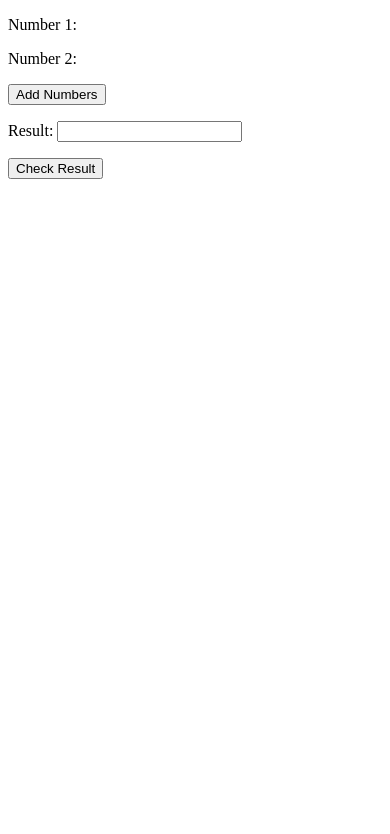
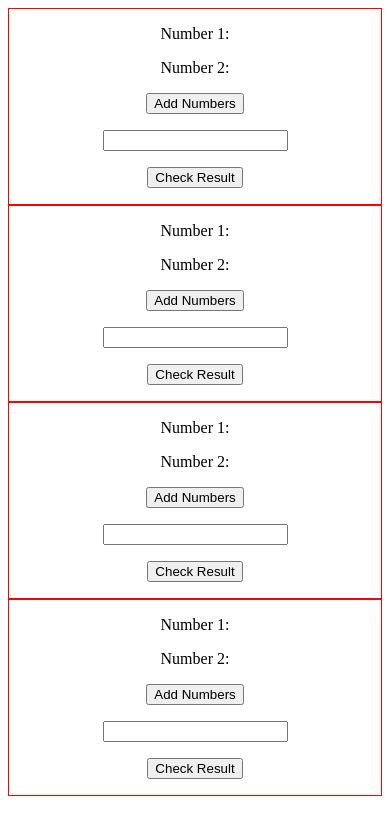
Before and after one commit to Hashmatullahnazari/additionquizapp1, a plain HTML site: page index.html in a window 390 px wide. Drawn offline with Linux system fonts and the light colour scheme.

Commit message:
applied css to responsive

```diff
--- a/app.js
+++ b/app.js
@@ -1,40 +1,40 @@
-function addNumbers() {
+function addNumbers(setNumber) {
   // Generate two random numbers
   var number1 = Math.floor(Math.random() * 100);
   var number2 = Math.floor(Math.random() * 100);
 
   // Display the numbers in the elements with the 'number1' and 'number2' ids
-    document.getElementById('number1').innerHTML = "Number 1: " + number1;
-    document.getElementById('number2').innerHTML = "Number 2: " + number2;
+  document.getElementById('number1_' + setNumber).innerHTML = "Number 1: " + number1;
+  document.getElementById('number2_' + setNumber).innerHTML = "Number 2: " + number2;
 
   // Add the numbers
   var result = number1 + number2;
 
   // Display the result in the input element with the 'result' id
-    document.getElementById('result').value = "";
+  document.getElementById('result_' + setNumber).value = "";
 
   // Clear the result message
-    document.getElementById('result-message').innerHTML = "";
+  document.getElementById('result-message_' + setNumber).innerHTML = "";
 }
 
-  function checkResult() {
+function checkResult(setNumber) {
   // Get the result input by the user
-    var userResult = document.getElementById('result').value;
+  var userResult = document.getElementById('result_' + setNumber).value;
 
   // Convert the result to a number
   userResult = Number(userResult);
 
   // Get the correct result
-    var number1 = Number(document.getElementById('number1').innerHTML.split(": ")[1]);
-    var number2 = Number(document.getElementById('number2').innerHTML.split(": ")[1]);
+  var number1 = Number(document.getElementById('number1_' + setNumber).innerHTML.split(": ")[1]);
+  var number2 = Number(document.getElementById('number2_' + setNumber).innerHTML.split(": ")[1]);
   var correctResult = number1 + number2;
 
   // Check if the user's result is correct
   if (userResult === correctResult) {
     // Display a message indicating that the result is correct
-      document.getElementById('result-message').innerHTML = "Correct! " + correctResult + ".";;
+    document.getElementById('result-message_' + setNumber).innerHTML = "Correct! " + correctResult + ".";
   } else {
     // Display a message indicating that the result is incorrect
-      document.getElementById('result-message').innerHTML = "Incorrect. The correct answer is " + correctResult + ".";
+    document.getElementById('result-message_' + setNumber).innerHTML = "Incorrect. The correct answer is " + correctResult + ".";
   }
 }
--- a/index.html
+++ b/index.html
@@ -1,19 +1,48 @@
 <!DOCTYPE html>
-<html lang="en">
+<html>
 <head>
-    <meta charset="UTF-8">
-    <title>Document</title>
-    <link rel="stylesheet" href="style.css">
+<title>HTML, CSS and JavaScript demo</title>
+<link rel="stylesheet" href="style.css">
 </head>
 <body>
-    <div>
-  <p id="number1">Number 1:</p>
-  <p id="number2">Number 2:</p>
-  <button onclick="addNumbers()">Add Numbers</button>
-  <p>Result: <input type="text" id="result"></p>
-  <button onclick="checkResult()">Check Result</button>
-  <p id="result-message"></p>
+<!-- Start your code here -->
+<div class="div1">
+  <p id="number1_1">Number 1:</p>
+  <p id="number2_1">Number 2:</p>
+  <button onclick="addNumbers(1)">Add Numbers</button>
+  <p><input type="text" id="result_1"></p>
+  <button onclick="checkResult(1)">Check Result</button>
+  <p id="result-message_1"></p>
 </div>
+<div class="div1">
+  <p id="number1_2">Number 1:</p>
+  <p id="number2_2">Number 2:</p>
+  <button onclick="addNumbers(2)">Add Numbers</button>
+  <p><input type="text" id="result_2"></p>
+  <button onclick="checkResult(2)">Check Result</button>
+  <p id="result-message_2"></p>
+</div>
+
+<div class="div1">
+  <p id="number1_3">Number 1:</p>
+  <p id="number2_3">Number 2:</p>
+  <button onclick="addNumbers(3)">Add Numbers</button>
+  <p><input type="text" id="result_3"></p>
+  <button onclick="checkResult(3)">Check Result</button>
+  <p id="result-message_3"></p>
+</div>
+
+<div class="div1">
+  <p id="number1_4">Number 1:</p>
+  <p id="number2_4">Number 2:</p>
+  <button onclick="addNumbers(4)">Add Numbers</button>
+  <p><input type="text" id="result_4"></p>
+  <button onclick="checkResult(4)">Check Result</button>
+  <p id="result-message_4"></p>
+</div>
+
+
+<!-- End your code here -->
 <script src="app.js"></script>
 </body>
 </html>
--- a/style.css
+++ b/style.css
@@ -0,0 +1,31 @@
+*
+{
+  box-sizing: border-box;
+}
+
+.div1
+{
+  float: left;
+  width: 25%;
+  border: 1px solid red;
+  text-align: center;
+}
+
+
+@media (min-width: 400px) and (max-width: 700px) {
+   .div1
+  {
+    float: left;
+    width: 50%;
+
+  }
+}
+
+@media (min-width: 0px) and (max-width: 400px) {
+   .div1
+  {
+    float: none;
+    width: 100%;
+
+  }
+}
```
Lines whose indentation alone changed are shown as unchanged.
